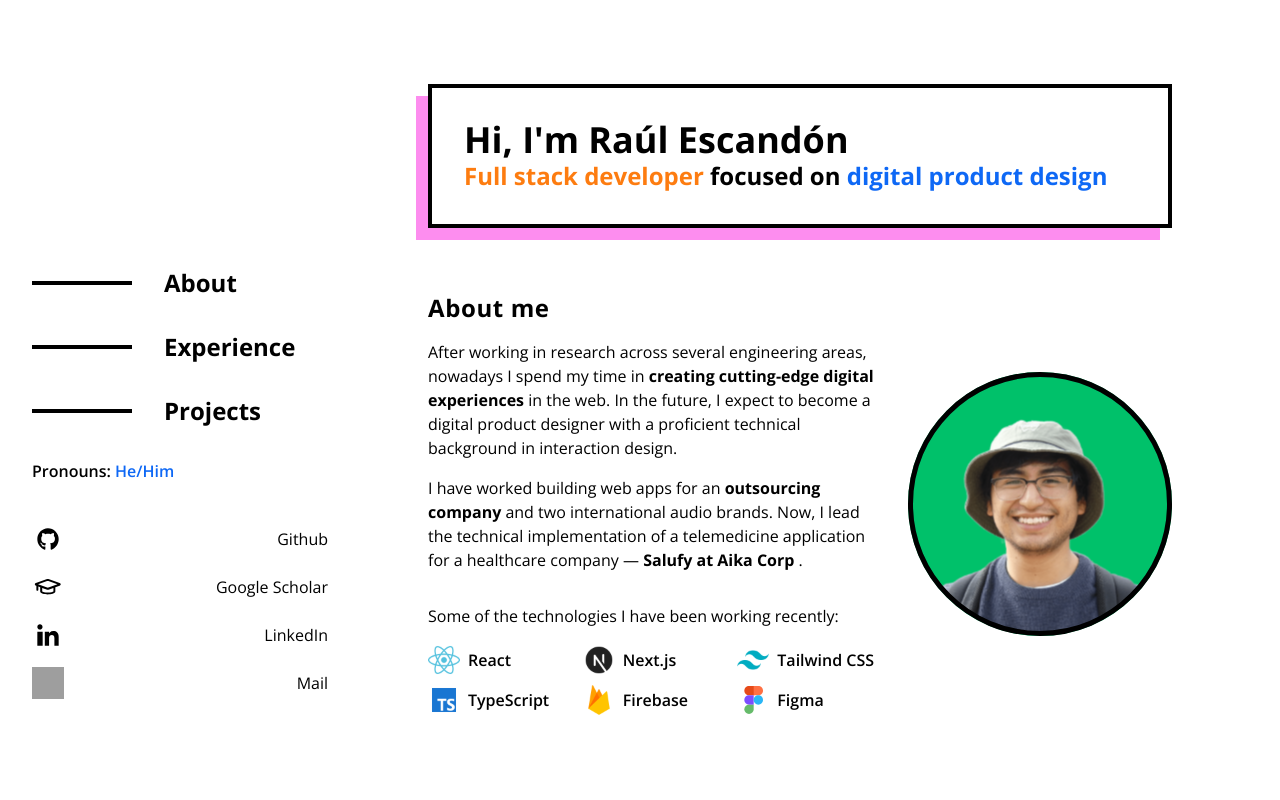
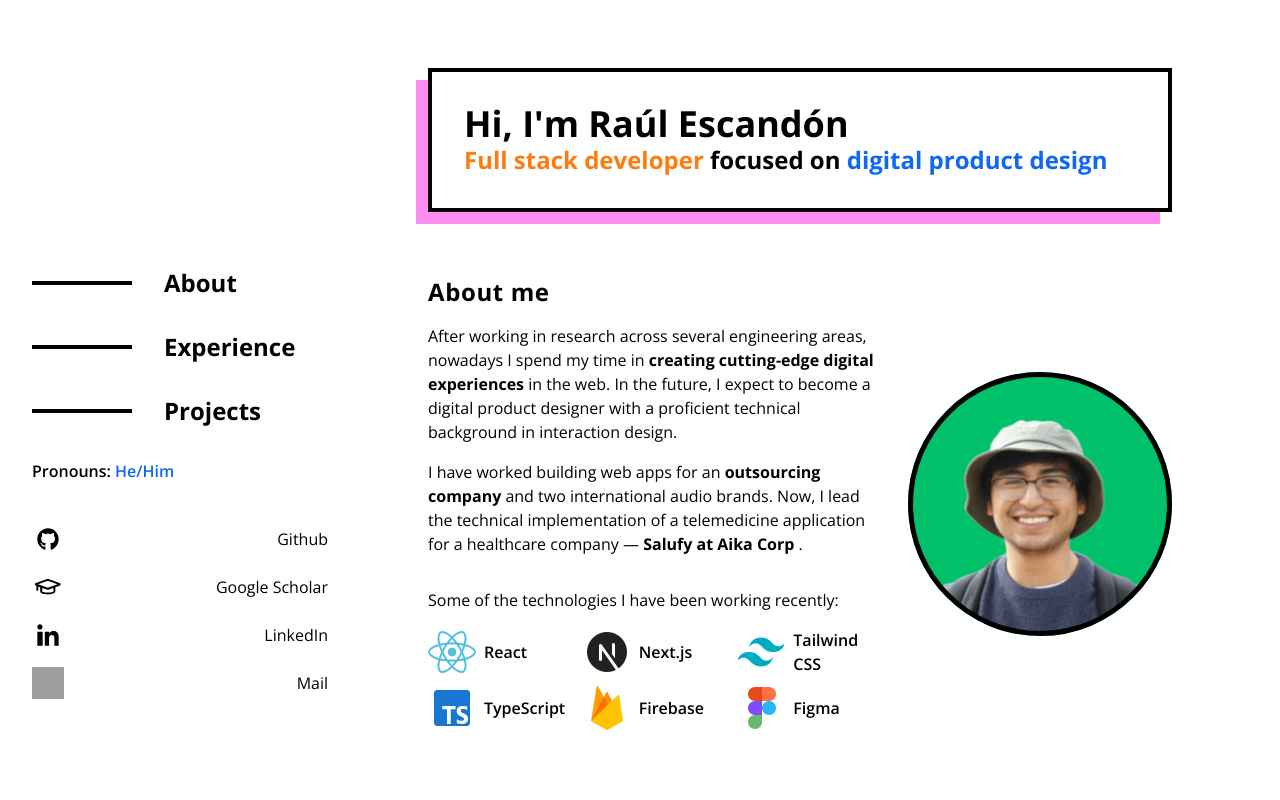
Before and after one commit to elmerescandon/eret_portfolio, a Next.js app: page / in a window 1280 px wide. Shown: the top 800 px of the page. Built offline with nearby package versions, Linux system fonts and the light colour scheme; grey boxes are pictures that could not be loaded.

Commit message:
:sparkles: Refactor TechnologyIcons component to include size prop

```diff
--- a/src/atomic-design/Atoms/Icons/TechnologyIcons/TechnologyIcons.tsx
+++ b/src/atomic-design/Atoms/Icons/TechnologyIcons/TechnologyIcons.tsx
@@ -1,18 +1,19 @@
-import { imageTechnologies } from '@/utils/constants';
-import Image from 'next/image';
+import {imageTechnologies} from "@/utils/constants";
+import Image from "next/image";
 
 type TechnologyIconsProps = {
   technology: string;
-}
+  size: "small" | "big";
+};
 
-const TechnologyIcons = ({ technology }: TechnologyIconsProps) => {
+const TechnologyIcons = ({technology, size}: TechnologyIconsProps) => {
   return (
     <Image
       src={imageTechnologies[technology as keyof typeof imageTechnologies]}
-      className='w-8 h-8'
+      className={`${size === "small" ? "w-8 h-8" : "w-12 h-12"} rounded-full`}
       alt={`${technology}-icon`}
-      width={30}
-      height={30}
+      width={size === "small" ? 30 : 48}
+      height={size === "small" ? 30 : 48}
       loading="lazy"
     />
   );
```
